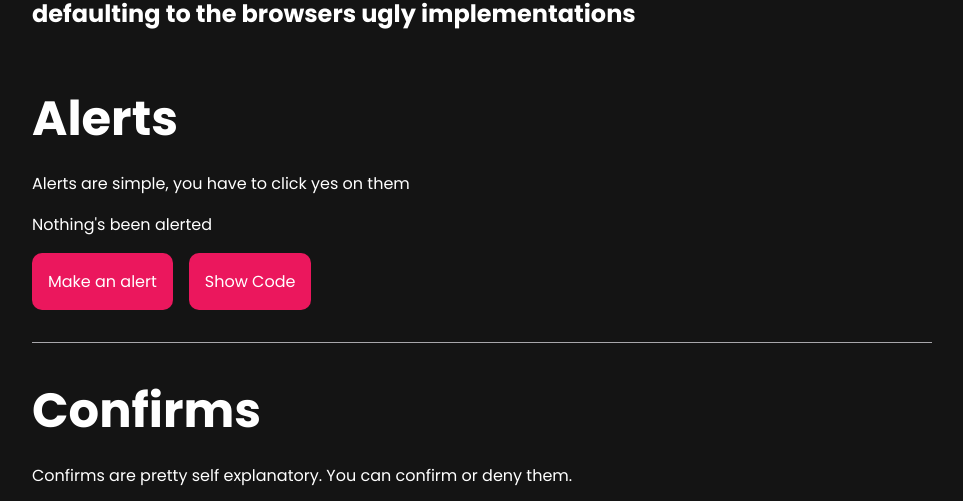
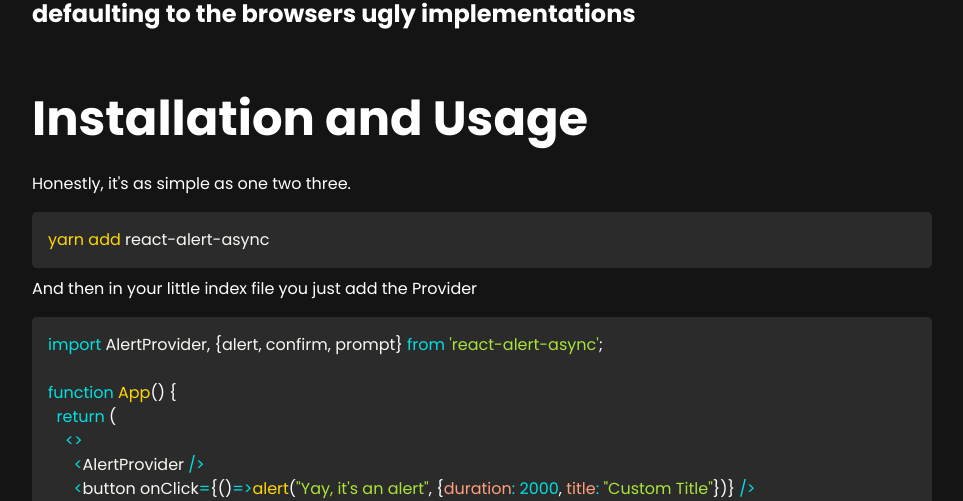
Before and after one commit to alekangelov/react-alert-async, a React (Create React App) app in the folder example/: page / in a window 1280 px wide. Shown: the part 300-801 px from the top of the page, without its empty margins (158-1121 px from the left). Built offline with nearby package versions, Linux system fonts and the light colour scheme.

Commit message:
updating the props

```diff
--- a/example/src/App.jsx
+++ b/example/src/App.jsx
@@ -215,6 +215,31 @@
   )
 }
 
+function Installation() {
+  return (
+    <section>
+      <h2>Installation and Usage</h2>
+      <p>Honestly, it's as simple as one two three.</p>
+      <SyntaxHighlighter language='bash' style={styles.a11yDark}>
+        {`yarn add react-alert-async`}
+      </SyntaxHighlighter>
+      <p>And then in your little index file you just add the Provider</p>
+      <SyntaxHighlighter language='javascript' style={styles.a11yDark}>
+        {`import AlertProvider, {alert, confirm, prompt} from 'react-alert-async';
+
+function App() {
+  return (
+    <>
+      <AlertProvider />
+      <button onClick={()=>alert("Yay, it's an alert", {duration: 2000, title: "Custom Title"})} />
+    </>
+  )
+}`}
+      </SyntaxHighlighter>
+    </section>
+  )
+}
+
 const App = () => {
   const [state, setState] = useState("Nothing's been prompted")
   return (
@@ -229,6 +254,7 @@
           defaulting to the browsers ugly implementations
         </h2>
         <div className='sections'>
+          <Installation />
           <Alert />
           <Confirm />
           <Prompt />
```
